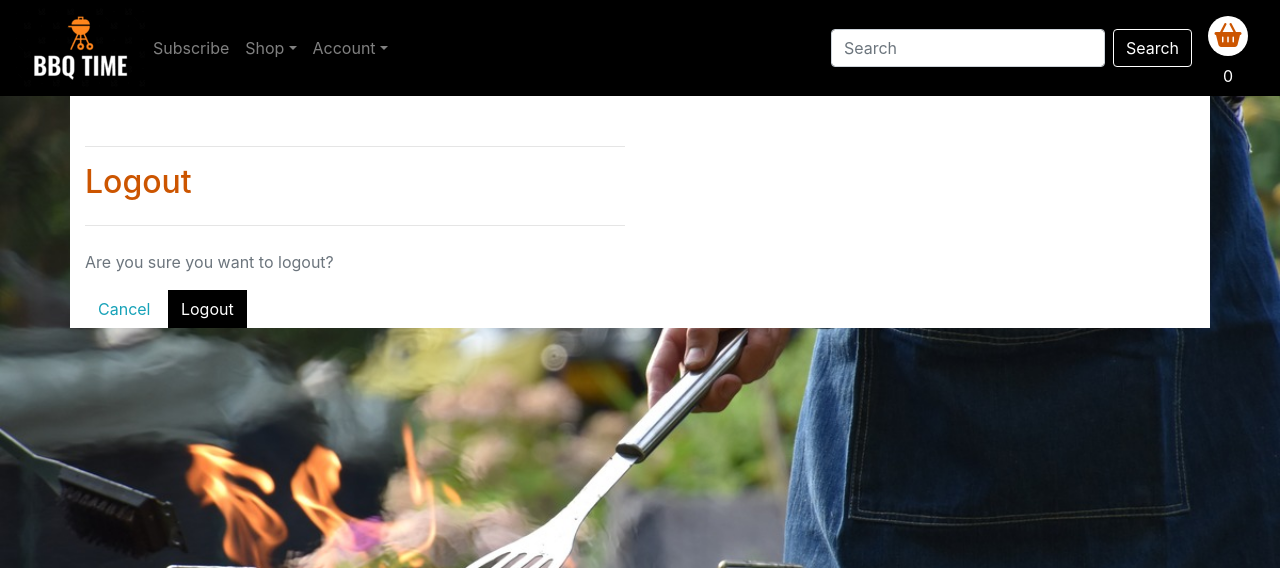
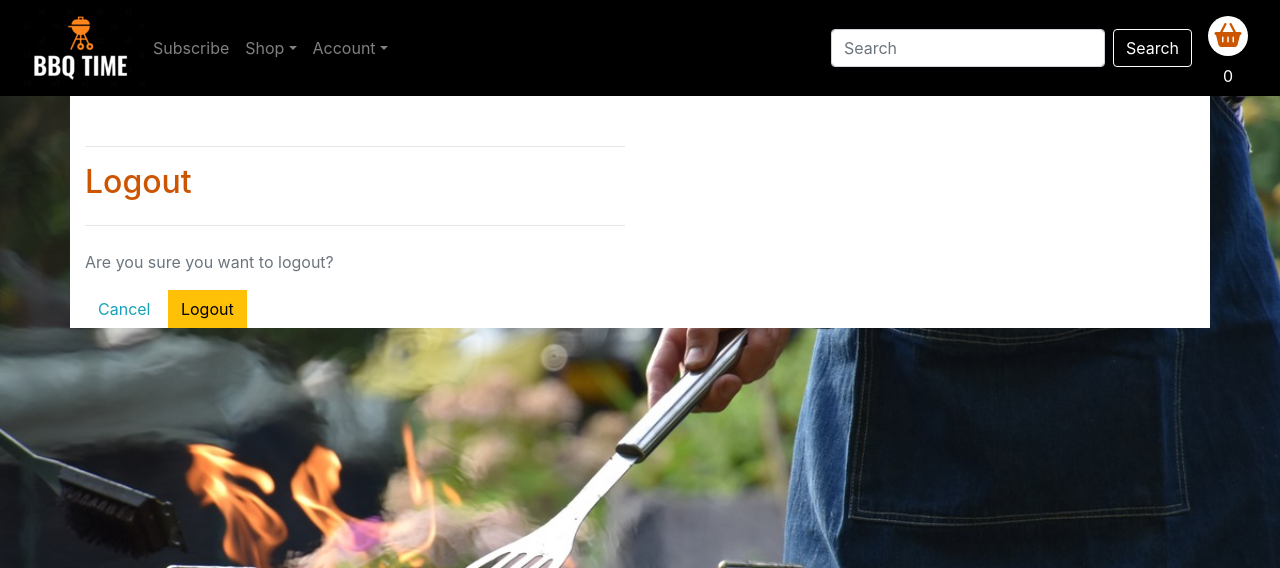
Before and after one commit to clawrence00/bbqtime, a Django app: page /accounts/logout/ in a window 1280 px wide. Shown: the top 568 px of the page. Run offline with Django 3.2, Linux system fonts and the light colour scheme; the visitor is signed in with stand-in values (Sample User, id 1); some libraries are stand-ins or nearby versions.

Commit message:
styled buttons

```diff
--- a/basket/templates/basket/basket.html
+++ b/basket/templates/basket/basket.html
@@ -106,7 +106,7 @@
                 </span>
                 <span class="text-uppercase">Keep Shopping</span>
               </a>
-              <a href="{% url 'checkout' %}" class="btn btn-black rounded-0 btn-lg">
+              <a href="{% url 'checkout' %}" class="btn btn-warning">
                 <span class="text-uppercase">Secure Checkout</span>
                 <span class="icon">
                   <i class="fas fa-lock"></i>
--- a/profiles/templates/profiles/profile.html
+++ b/profiles/templates/profiles/profile.html
@@ -23,13 +23,13 @@
             <hr>
         </div>
     </div>
-    <div class="row">
+    <div class="row mb-2">
         <div class="col-12 col-lg-6">
             <p class="text-muted">Default Delivery Information</p>
             <form class="mt-3" action="{% url 'profile' %}" method="POST" id="profile-update-form">
                 {% csrf_token %}
                 {{ form|crispy }}
-                <button class="btn btn-black rounded-0 text-uppercase float-right">Update Information</button>
+                <button class="btn btn-warning float-right">Update Information</button>
             </form>
         </div>
         <div class="col-12 col-lg-6">
--- a/static/css/base.css
+++ b/static/css/base.css
@@ -186,15 +186,15 @@ footer .fa-brands {
     /* btn */
     display: inline-block;
     font-weight: 400;
-    color: #fff;
+    color: #000;
     text-align: center;
     vertical-align: middle;
     -webkit-user-select: none;
     -moz-user-select: none;
     -ms-user-select: none;
     user-select: none;
-    background-color: #000;
-    border: 1px solid #000;
+    background-color: #ffc107;
+    border: 1px solid #ffc107;
     padding: .375rem .75rem;
     font-size: 1rem;
     line-height: 1.5;
@@ -206,9 +206,9 @@ footer .fa-brands {
 
 .allauth-form-inner-content button:hover,
 .allauth-form-inner-content input[type='submit']:hover {
-    color: #fff;
-    background-color: #222;
-    border-color: #222;
+    color: #000;
+    background-color: #ffca2c;
+    border-color: #ffc720;
 }
 
 .allauth-form-inner-content a {
--- a/templates/allauth/account/logout.html
+++ b/templates/allauth/account/logout.html
@@ -16,7 +16,7 @@
     <input type="hidden" name="{{ redirect_field_name }}" value="{{ redirect_field_value }}" />
     {% endif %}
     <a class="btn btn-outline-black rounded-0" href="{% url 'home' %}">Cancel</a>
-    <button type="submit">{% trans 'Logout' %}</button>
+    <button type="submit" class="btn btn-warning">{% trans 'Logout' %}</button>
 </form>
 
 
```
